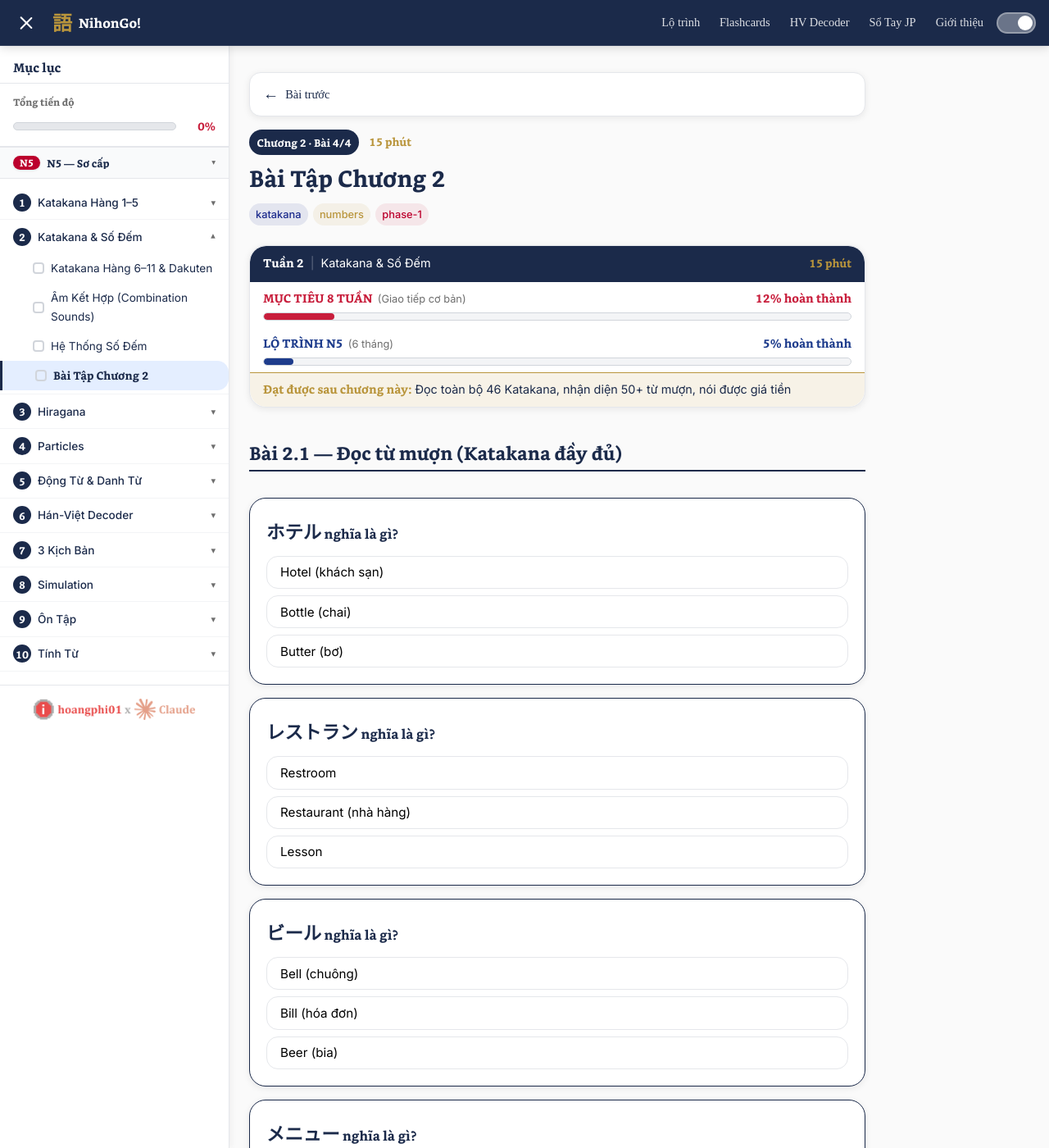
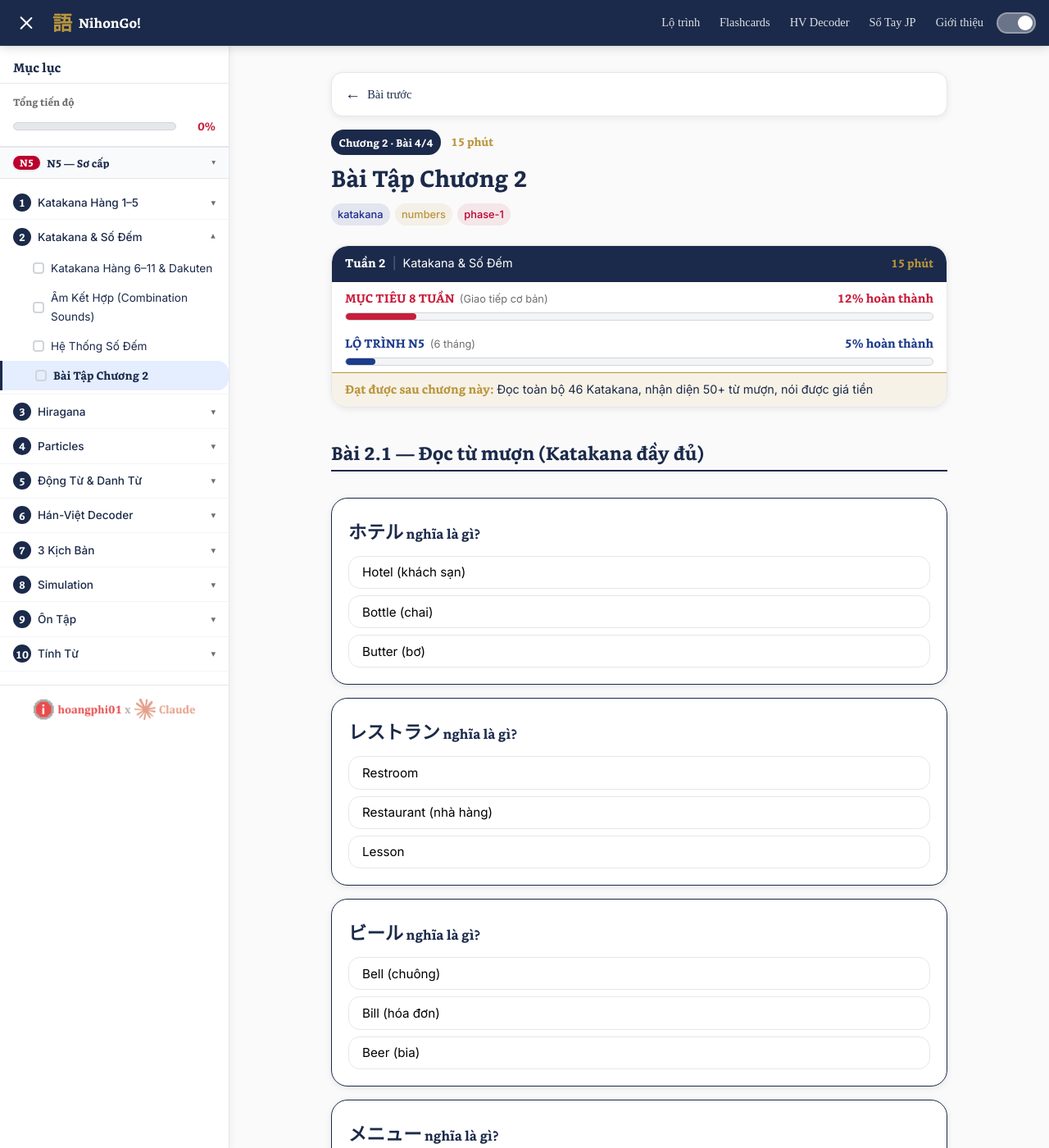
Before and after one commit to hoangphi01/learn-japanese, a Jekyll site: the page built from _lessons/ch02/04-bai-tap.md, in a window 1280 px wide and 1400 px high. Shown: the whole window at 82% size. Built offline with Jekyll 4.4.1, drawn with Linux system fonts in a browser that asks for light colours; some web fonts are replaced.

Commit message:
style: center main content on large displays using layout-wrapper padding
Move sidebar offset from margin-left on .main-content to padding-left on
.layout-wrapper so that margin: 0 auto centering works properly on wide
screens. Use :has(.sidebar.collapsed) to reset padding when sidebar is hidden.

```diff
--- a/assets/css/style.css
+++ b/assets/css/style.css
@@ -226,6 +226,7 @@ strong { font-weight: 600; }
   display: flex;
   margin-top: calc(var(--nav-height) + var(--sat));
   min-height: calc(100dvh - var(--nav-height) - var(--sat));
+  transition: padding-left 0.3s ease;
 }
 
 .main-content {
@@ -234,7 +235,8 @@ strong { font-weight: 600; }
   margin: 0 auto;
   padding: 2rem 1.5rem 4rem;
   width: 100%;
-  transition: margin-left 0.3s ease;
+  box-sizing: border-box;
+  transition: none;
 }
 
 .main-content ul,
@@ -563,6 +565,11 @@ strong { font-weight: 600; }
   font-weight: 600;
 }
 
+/* Lesson page: cap prose width for readability */
+.lesson-page {
+  max-width: 800px;
+}
+
 /* Chapter accent colors */
 .lesson-page[data-chapter="4"] .lesson-badge { background: var(--navy-blue); }
 .lesson-page[data-chapter="4"] .lesson-header { border-left: 4px solid var(--navy-blue); padding-left: 1rem; }
@@ -1063,10 +1070,6 @@ strong { font-weight: 600; }
   transform: translateX(-100%);
 }
 
-.sidebar.collapsed + .main-content {
-  margin-left: 0;
-}
-
 @media (max-width: 1024px) {
   .sidebar {
     transform: translateX(-100%);
@@ -1090,12 +1093,12 @@ strong { font-weight: 600; }
 }
 
 @media (min-width: 1025px) {
-  .main-content {
-    margin-left: var(--sidebar-width);
-  }
-
-  .sidebar.collapsed + .main-content {
-    margin-left: 0;
+  .layout-wrapper {
+    padding-left: var(--sidebar-width);
+  }
+
+  .layout-wrapper:has(.sidebar.collapsed) {
+    padding-left: 0;
   }
 }
 
```
